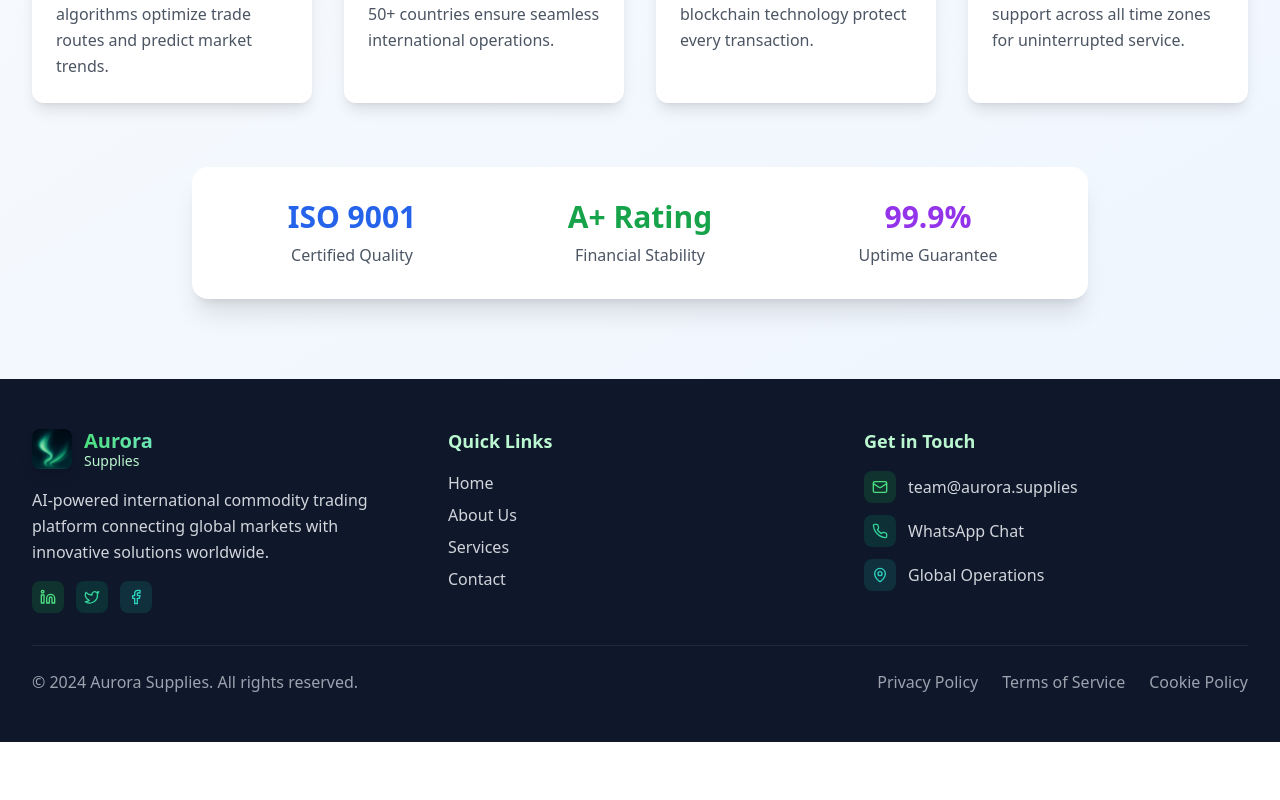
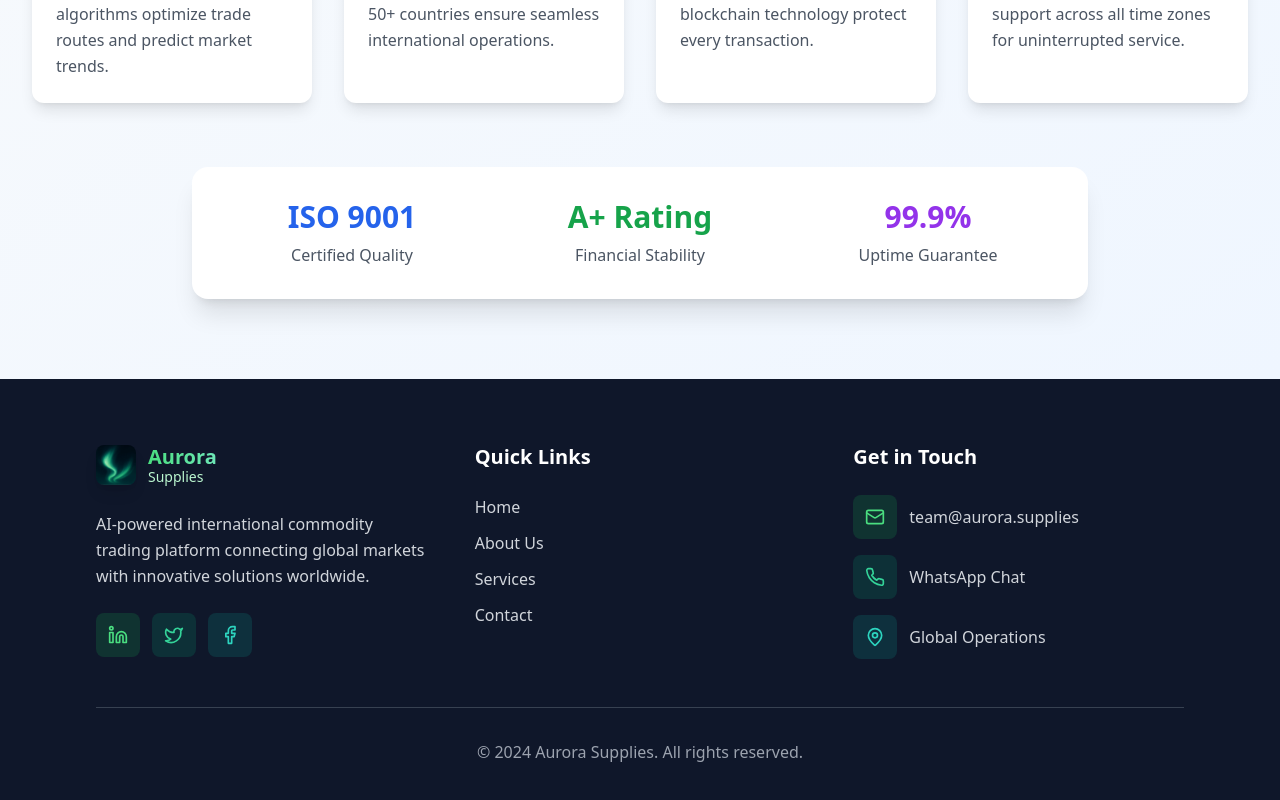
Before and after one commit to alokverma-bulkrooms/aurora-supplies-, a React (Vite) app: page / in a window 1280 px wide. Shown: the part 1724-2524 px from the top of the page. Before the commit the page ends 2466 px from the top, so only its background shows below. Built offline with nearby package versions, Linux system fonts and the light colour scheme.

Commit message:
Refactor: Homepage and Footer updates
Removed the Hero section, made the QR section the first element on the landing page, updated the QR section content, and reset the footer alignment.

```diff
--- a/src/components/Footer.tsx
+++ b/src/components/Footer.tsx
@@ -5,10 +5,10 @@ import { Link } from "react-router-dom";
 const Footer = () => {
   return (
     <footer className="bg-slate-900 text-white">
-      <div className="max-w-7xl mx-auto px-4 sm:px-6 lg:px-8 py-12">
-        <div className="grid grid-cols-1 md:grid-cols-3 gap-8">
+      <div className="max-w-6xl mx-auto px-4 sm:px-6 lg:px-8 py-16">
+        <div className="grid grid-cols-1 md:grid-cols-3 gap-12">
           {/* Company Info */}
-          <div className="space-y-4">
+          <div className="space-y-6">
             <div className="flex items-center space-x-3">
               <img
                 src="/lovable-uploads/f24ce586-8d11-4595-9c26-db9d6e121c8e.png"
@@ -22,42 +22,41 @@ const Footer = () => {
                 <span className="text-green-200 text-sm font-medium -mt-1">Supplies</span>
               </div>
             </div>
-            <p className="text-gray-300 leading-relaxed">
-              AI-powered international commodity trading platform connecting global markets
-              with innovative solutions worldwide.
+            <p className="text-gray-300 leading-relaxed max-w-sm">
+              AI-powered international commodity trading platform connecting global markets with innovative solutions worldwide.
             </p>
 
             {/* Social Media */}
             <div className="flex space-x-3">
               <a
                 href="#"
-                className="group bg-green-600/20 hover:bg-green-600 p-2 rounded-lg transition-all duration-300"
+                className="group bg-green-600/20 hover:bg-green-600 p-3 rounded-lg transition-all duration-300"
               >
-                <Linkedin className="w-4 h-4 text-green-400 group-hover:text-white" />
+                <Linkedin className="w-5 h-5 text-green-400 group-hover:text-white" />
               </a>
               <a
                 href="#"
-                className="group bg-emerald-600/20 hover:bg-emerald-600 p-2 rounded-lg transition-all duration-300"
+                className="group bg-emerald-600/20 hover:bg-emerald-600 p-3 rounded-lg transition-all duration-300"
               >
-                <Twitter className="w-4 h-4 text-emerald-400 group-hover:text-white" />
+                <Twitter className="w-5 h-5 text-emerald-400 group-hover:text-white" />
               </a>
               <a
                 href="#"
-                className="group bg-teal-600/20 hover:bg-teal-600 p-2 rounded-lg transition-all duration-300"
+                className="group bg-teal-600/20 hover:bg-teal-600 p-3 rounded-lg transition-all duration-300"
               >
-                <Facebook className="w-4 h-4 text-teal-400 group-hover:text-white" />
+                <Facebook className="w-5 h-5 text-teal-400 group-hover:text-white" />
               </a>
             </div>
           </div>
 
           {/* Quick Links */}
-          <div className="space-y-4">
-            <h3 className="text-lg font-semibold text-green-200">Quick Links</h3>
-            <ul className="space-y-2">
+          <div className="space-y-6">
+            <h3 className="text-xl font-semibold text-white">Quick Links</h3>
+            <ul className="space-y-3">
               <li>
                 <Link
                   to="/"
-                  className="text-gray-300 hover:text-white hover:translate-x-1 transition-all duration-300 inline-block"
+                  className="text-gray-300 hover:text-green-400 hover:translate-x-1 transition-all duration-300 inline-block text-base"
                 >
                   Home
                 </Link>
@@ -65,7 +64,7 @@ const Footer = () => {
               <li>
                 <Link
                   to="/about"
-                  className="text-gray-300 hover:text-white hover:translate-x-1 transition-all duration-300 inline-block"
+                  className="text-gray-300 hover:text-green-400 hover:translate-x-1 transition-all duration-300 inline-block text-base"
                 >
                   About Us
                 </Link>
@@ -73,7 +72,7 @@ const Footer = () => {
               <li>
                 <Link
                   to="/services"
-                  className="text-gray-300 hover:text-white hover:translate-x-1 transition-all duration-300 inline-block"
+                  className="text-gray-300 hover:text-green-400 hover:translate-x-1 transition-all duration-300 inline-block text-base"
                 >
                   Services
                 </Link>
@@ -81,7 +80,7 @@ const Footer = () => {
               <li>
                 <Link
                   to="/contact"
-                  className="text-gray-300 hover:text-white hover:translate-x-1 transition-all duration-300 inline-block"
+                  className="text-gray-300 hover:text-green-400 hover:translate-x-1 transition-all duration-300 inline-block text-base"
                 >
                   Contact
                 </Link>
@@ -90,45 +89,40 @@ const Footer = () => {
           </div>
 
           {/* Contact Info */}
-          <div className="space-y-4">
-            <h3 className="text-lg font-semibold text-green-200">Get in Touch</h3>
-            <div className="space-y-3">
+          <div className="space-y-6">
+            <h3 className="text-xl font-semibold text-white">Get in Touch</h3>
+            <div className="space-y-4">
               <div className="flex items-center space-x-3 group">
-                <div className="bg-green-600/20 p-2 rounded-lg group-hover:bg-green-600/40 transition-colors duration-300">
-                  <Mail className="h-4 w-4 text-green-400" />
+                <div className="bg-green-600/20 p-3 rounded-lg group-hover:bg-green-600/40 transition-colors duration-300">
+                  <Mail className="h-5 w-5 text-green-400" />
                 </div>
-                <a href="mailto:team@aurora.supplies" className="text-gray-300 hover:text-white transition-colors duration-300">
+                <a href="mailto:team@aurora.supplies" className="text-gray-300 hover:text-green-400 transition-colors duration-300 text-base">
                   team@aurora.supplies
                 </a>
               </div>
               <div className="flex items-center space-x-3 group">
-                <div className="bg-emerald-600/20 p-2 rounded-lg group-hover:bg-emerald-600/40 transition-colors duration-300">
-                  <Phone className="h-4 w-4 text-emerald-400" />
+                <div className="bg-emerald-600/20 p-3 rounded-lg group-hover:bg-emerald-600/40 transition-colors duration-300">
+                  <Phone className="h-5 w-5 text-emerald-400" />
                 </div>
-                <a href="https://wa.me/14849166583" className="text-gray-300 hover:text-white transition-colors duration-300">
+                <a href="https://wa.me/14849166583" className="text-gray-300 hover:text-green-400 transition-colors duration-300 text-base">
                   WhatsApp Chat
                 </a>
               </div>
               <div className="flex items-center space-x-3 group">
-                <div className="bg-teal-600/20 p-2 rounded-lg group-hover:bg-teal-600/40 transition-colors duration-300">
-                  <MapPin className="h-4 w-4 text-teal-400" />
+                <div className="bg-teal-600/20 p-3 rounded-lg group-hover:bg-teal-600/40 transition-colors duration-300">
+                  <MapPin className="h-5 w-5 text-teal-400" />
                 </div>
-                <span className="text-gray-300">Global Operations</span>
+                <span className="text-gray-300 text-base">Global Operations</span>
               </div>
             </div>
           </div>
         </div>
 
-        <div className="border-t border-gray-800 mt-8 pt-6">
-          <div className="flex flex-col md:flex-row justify-between items-center space-y-2 md:space-y-0">
-            <p className="text-gray-400">
+        <div className="border-t border-gray-700 mt-12 pt-8">
+          <div className="flex flex-col md:flex-row justify-center items-center space-y-4 md:space-y-0">
+            <p className="text-gray-400 text-center">
               © 2024 Aurora Supplies. All rights reserved.
             </p>
-            <div className="flex space-x-6 text-gray-400">
-              <a href="#" className="hover:text-white transition-colors duration-300">Privacy Policy</a>
-              <a href="#" className="hover:text-white transition-colors duration-300">Terms of Service</a>
-              <a href="#" className="hover:text-white transition-colors duration-300">Cookie Policy</a>
-            </div>
           </div>
         </div>
       </div>
--- a/src/components/home/QRSection.tsx
+++ b/src/components/home/QRSection.tsx
@@ -49,8 +49,7 @@ const QRSection = () => {
                 </h1>
 
                 <p className="text-gray-600 text-lg leading-relaxed mb-8">
-                  AI-powered international commodity trading platform connecting global markets
-                  with innovative solutions, delivering results in 24-48 hours with trusted partnerships worldwide.
+                  AI-powered international commodity trading platform connecting global markets with innovative solutions, delivering results in 24-48 hours with trusted partnerships worldwide.
                 </p>
 
                 <div className="flex items-center space-x-3 text-gray-600 mb-8">
```
